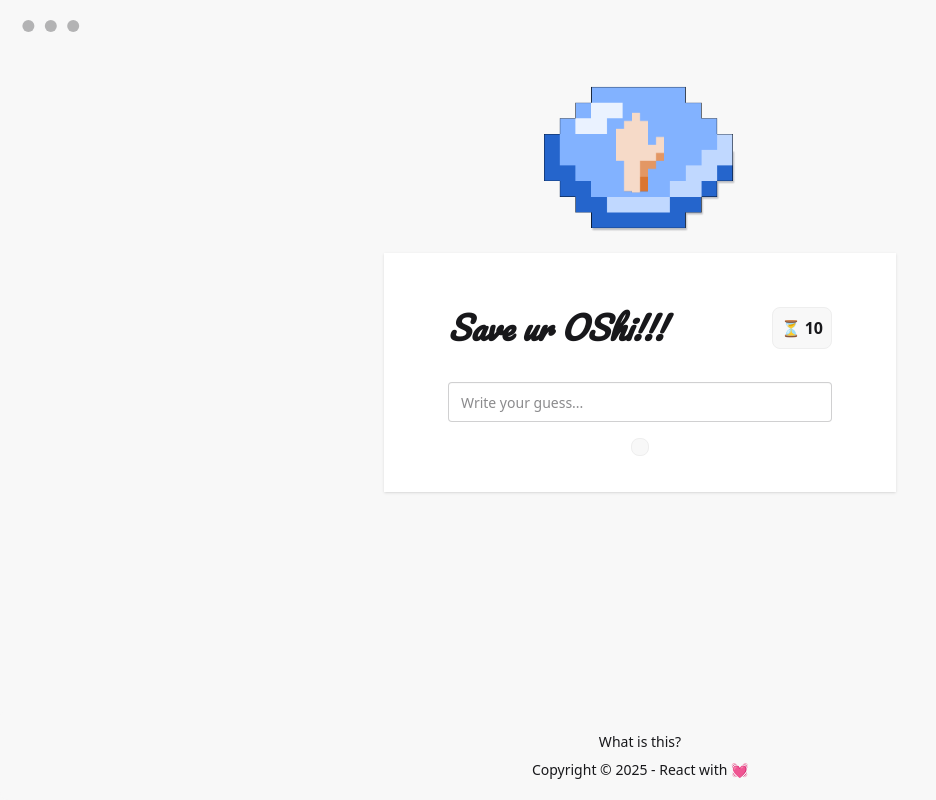
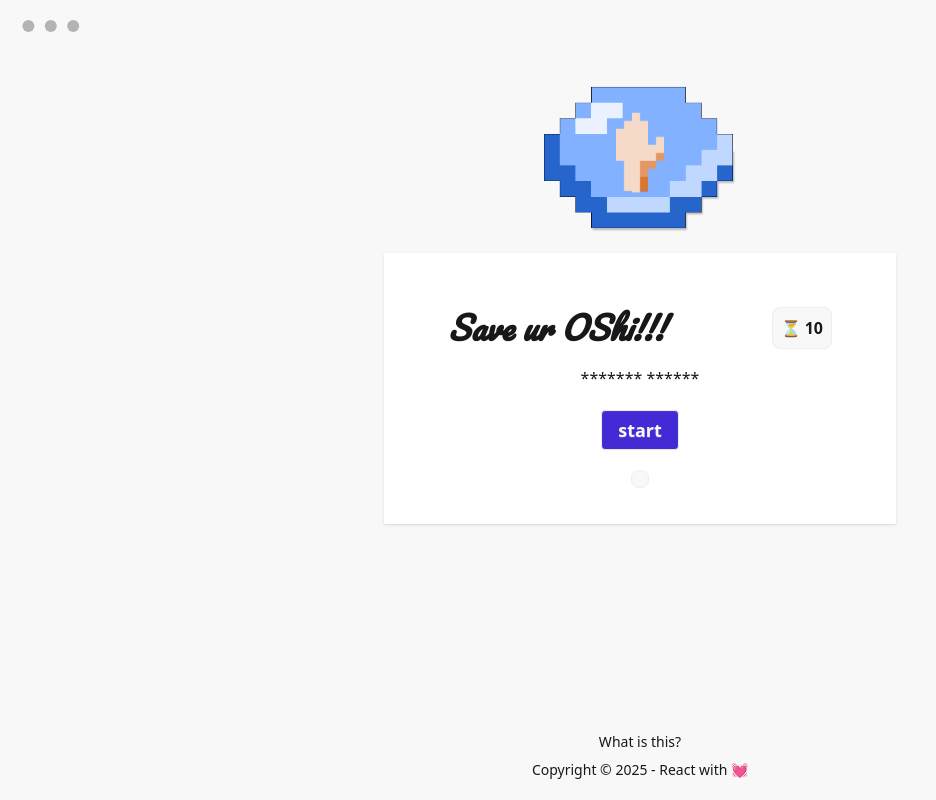
Before and after one commit to khaicalalf/guess-it-ts, a React (Vite) app: page / in a window 1280 px wide. Shown: the whole page, without its empty margins (0-936 px from the left). Built offline with nearby package versions, Linux system fonts and the light colour scheme.

Commit message:
Update GuessIt.tsx

```diff
--- a/src/Components/GuessIt.tsx
+++ b/src/Components/GuessIt.tsx
@@ -141,6 +141,7 @@ const GuessIt = () => {
   const [image, setImage] = useState<string>("");
   const [input, setInput] = useState<string>("");
   const [count, setCount] = useState(10);
+  const [displayName, setDisplayName] = useState<string>("");
   //const [matchedSentence, setMatchedSentence] = useState<boolean>();
   const [oldLetterIsMatched, setOldLetterIsMatched] = useState<string>("");
   const [currentLetterIsMatched, setCurrentLetterIsMatched] =
@@ -149,9 +150,17 @@ const GuessIt = () => {
   // Pilih 1 nama secara acak saat pertama render
   useEffect(() => {
     const random = names[Math.floor(Math.random() * names.length)];
-    setAnswer(random.name.toLowerCase());
+
     setImage(random.img);
     setName(random.name);
+    const randomName = Array.from(random.name)
+      .map((char) => {
+        if (char === " ") return " "; // tetap tampilkan spasi
+        return "*";
+      })
+      .join("");
+    setAnswer(random.name.toLowerCase());
+    setDisplayName(randomName);
     //console.log("answer", random);
   }, []);
 
@@ -208,6 +217,13 @@ const GuessIt = () => {
     if (modal) {
       modal.showModal();
     }
+  };
+
+  const start = () => {
+    const start = document.querySelector(".start") as HTMLDivElement;
+    start.classList.add("hidden");
+    const play = document.querySelector(".play") as HTMLDivElement;
+    play.classList.remove("hidden");
   };
 
   //upload to supabase
@@ -344,7 +360,14 @@ const GuessIt = () => {
         sorry, we want to make harder so <br /> you must try with least than 7
         characters or with full name
       </p>
-      <form onSubmit={handleSubmit} className="w-full max-w-sm m-4">
+      <p>{displayName}</p>
+      <button
+        className="start btn text-lg bg-primary text-base-200 p-4 my-5"
+        onClick={start}
+      >
+        start
+      </button>
+      <form onSubmit={handleSubmit} className="play w-full max-w-sm m-4 hidden">
         <input
           type="text"
           placeholder="Write your guess..."
```
